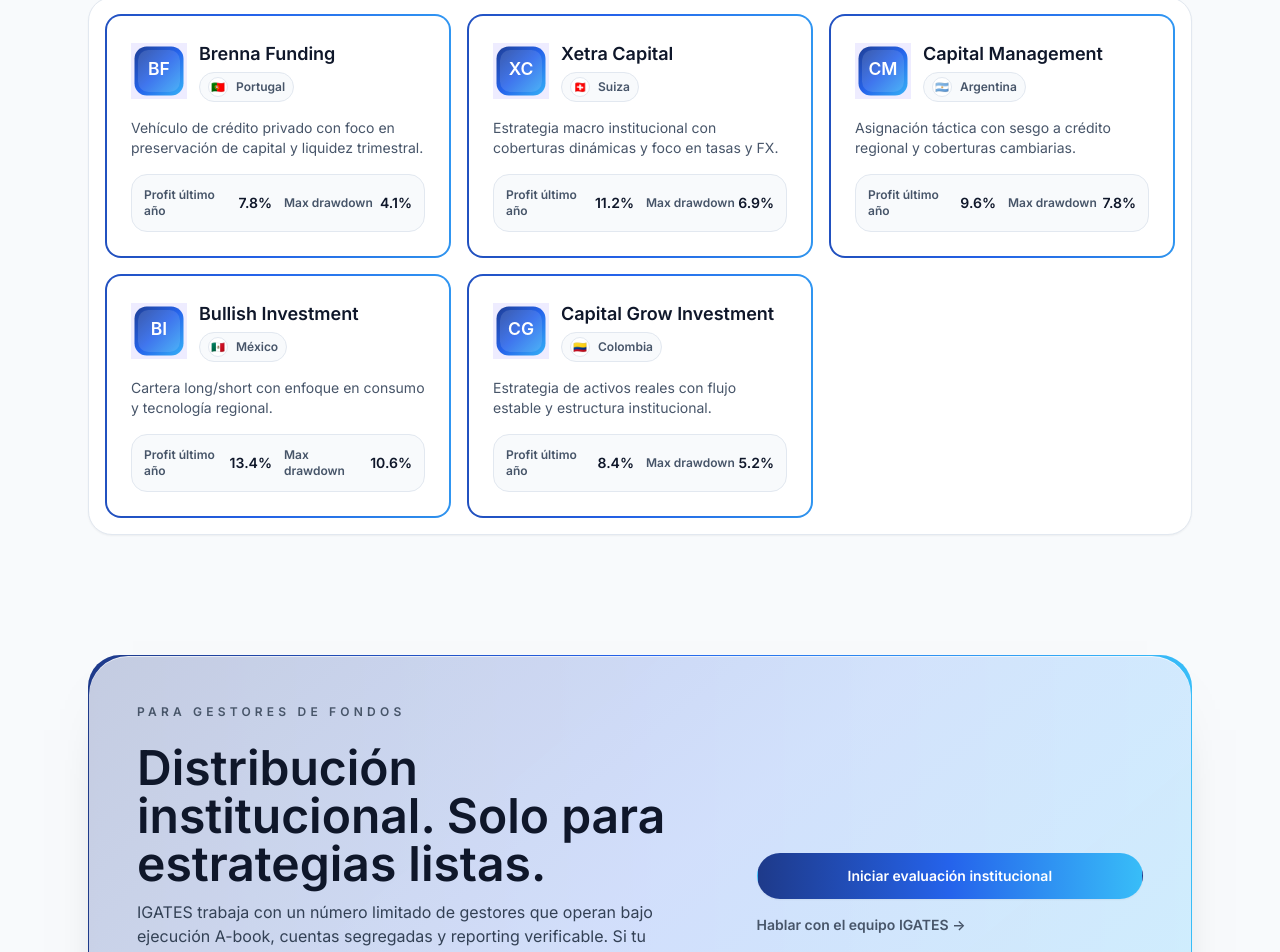
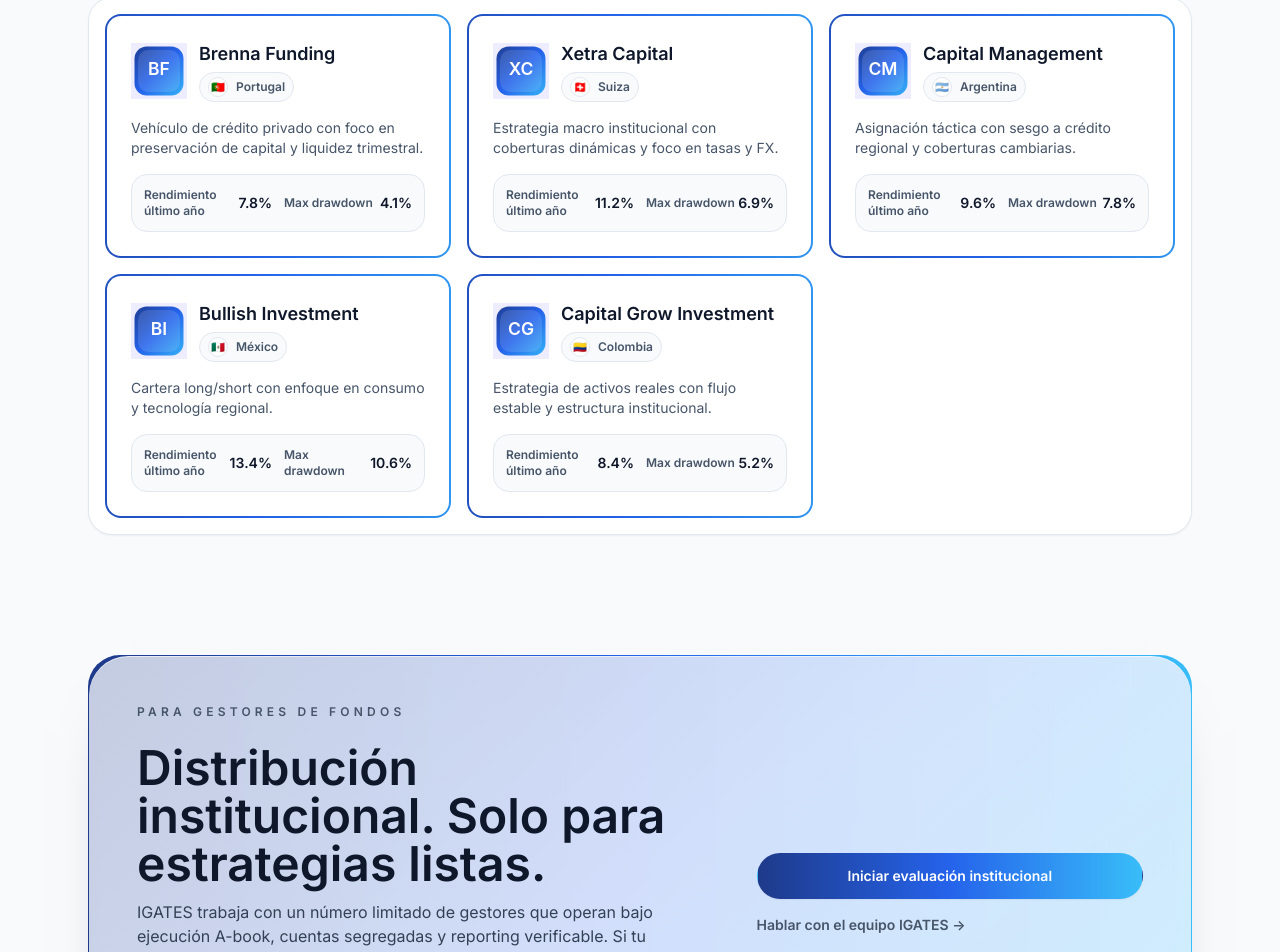
Before and after one commit to Juanherrera-123/Fund_Connect, a Next.js app: page /gestores-verificados in a window 1280 px wide. Shown: the part 730-1682 px from the top of the page. Built offline with nearby package versions, Linux system fonts and the light colour scheme.

Commit message:
Fix yearly return label and source

```diff
--- a/src/components/VerifiedManagers.tsx
+++ b/src/components/VerifiedManagers.tsx
@@ -402,7 +402,7 @@ export function VerifiedManagers() {
   const formattedOperatingTime = selectedFund?.operatingTime
     ? `${selectedFund.operatingTime} años`
     : "—";
-  const formattedProfit = formatNumber(selectedFund?.monthlyProfit ?? null, "%");
+  const formattedYearProfit = formatNumber(selectedFund?.yearProfit ?? null, "%");
   const formattedDrawdownTarget = formatNumber(selectedFund?.drawdownTarget ?? null, "%");
   const formattedMaxDrawdown = formatNumber(selectedFund?.maxDrawdown ?? null, "%");
   const formattedTrades = formatNumber(selectedFund?.tradesPerMonth ?? null, "", 0);
@@ -432,7 +432,7 @@ export function VerifiedManagers() {
 
   const panelMetrics = [
     { label: "Tiempo operando", value: formattedOperatingTime, tone: "neutral" },
-    { label: "Profit mensual (último año)", value: formattedProfit, tone: "positive" },
+    { label: "Rendimiento último año", value: formattedYearProfit, tone: "positive" },
     { label: "Drawdown target", value: formattedDrawdownTarget, tone: "neutral" },
     { label: "Max drawdown", value: formattedMaxDrawdown, tone: "neutral" },
     { label: "Trades mensuales", value: formattedTrades, tone: "neutral" },
@@ -622,7 +622,7 @@ export function VerifiedManagers() {
                               <p className="text-sm text-slate-600">{fund.description}</p>
                               <div className="mt-auto grid gap-3 rounded-2xl border border-slate-200 bg-slate-50 p-3 text-xs font-semibold text-slate-600 sm:grid-cols-2">
                                 <div className="flex items-center justify-between">
-                                  <span>Profit último año</span>
+                                  <span>Rendimiento último año</span>
                                   <span className="text-sm font-semibold text-slate-900">{yearlyProfit}</span>
                                 </div>
                                 <div className="flex items-center justify-between">
@@ -680,7 +680,7 @@ export function VerifiedManagers() {
                               {selectedFund && (
                                 <div className="grid gap-2 rounded-2xl border border-slate-200 bg-slate-50 px-3 py-2 text-xs font-semibold text-slate-600">
                                   <div className="flex items-center justify-between">
-                                    <span>Profit último año</span>
+                                    <span>Rendimiento último año</span>
                                     <span className="text-sm font-semibold text-slate-900">{yearlyProfit}</span>
                                   </div>
                                   <div className="flex items-center justify-between">
@@ -729,8 +729,10 @@ export function VerifiedManagers() {
                             <p className="mt-2 text-sm text-slate-600">{selectedFund.description}</p>
                             <div className="mt-4 grid gap-2 rounded-2xl border border-slate-200 bg-white px-3 py-2 text-xs font-semibold text-slate-600 sm:grid-cols-2">
                               <div className="flex items-center justify-between">
-                                <span>Profit último año</span>
-                                <span className="text-sm font-semibold text-slate-900">{formattedProfit}</span>
+                                <span>Rendimiento último año</span>
+                                <span className="text-sm font-semibold text-slate-900">
+                                  {formattedYearProfit}
+                                </span>
                               </div>
                               <div className="flex items-center justify-between">
                                 <span>Max drawdown</span>
```
